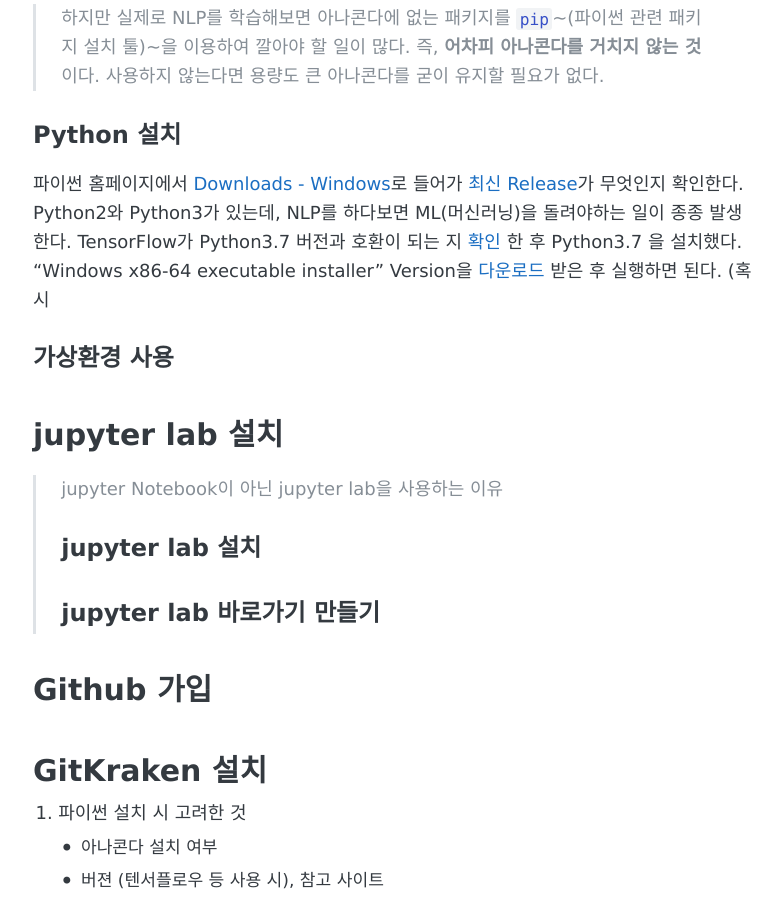
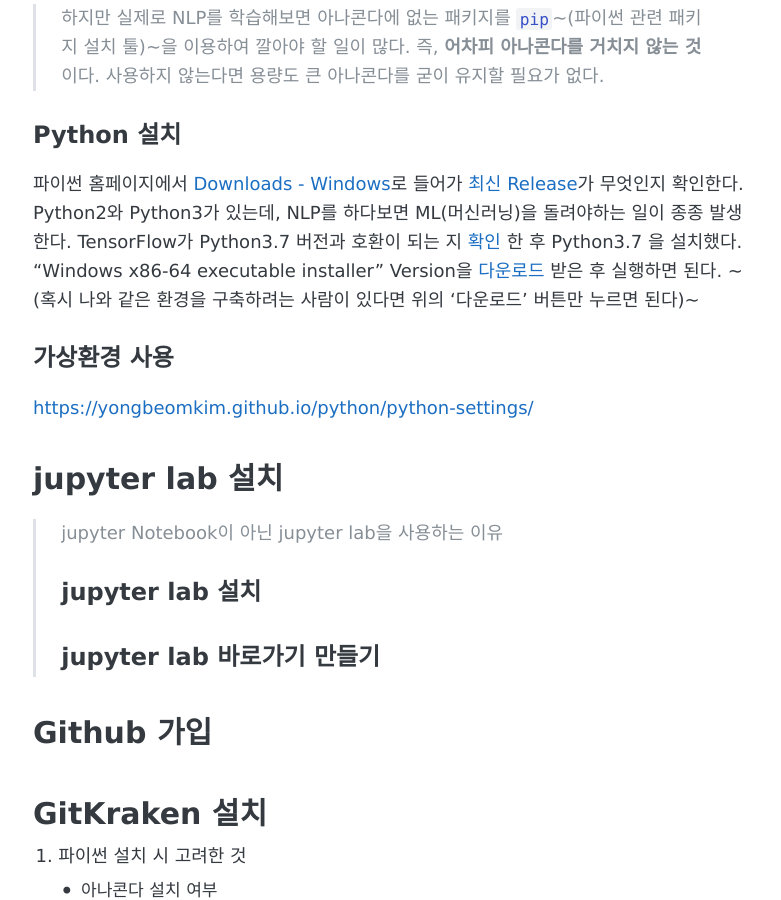
Before and after one commit to stellarway/stellarway.github.io, a Jekyll site: the page built from _posts/2019-08-23-enviroment.md, in a window 1280 px wide and 900 px high, scrolled down 545 px. Shown: the whole window, without its empty margins (247-1028 px from the left). Built offline with Jekyll 4.4.1, drawn with Linux system fonts in a browser that asks for light colours.

Commit message:
_posts/2019-08-23-enviroment.md updated from https://stackedit.io/

```diff
--- a/_posts/2019-08-23-enviroment.md
+++ b/_posts/2019-08-23-enviroment.md
@@ -13,10 +13,10 @@
 ## Python 설치
 파이썬 홈페이지에서 [Downloads - Windows](https://www.python.org/downloads/windows/)로 들어가 [최신 Release](https://www.python.org/downloads/release/python-374/)가 무엇인지 확인한다. Python2와 Python3가 있는데, NLP를 하다보면 ML(머신러닝)을 돌려야하는 일이 종종 발생한다.  TensorFlow가 Python3.7 버전과 호환이 되는 지 [확인](https://tensorflow.blog/2019/02/03/tensorflow-1-13-0-support-python-3-7/) 한 후 Python3.7 을 설치했다.
 "Windows x86-64 executable installer" Version을 [다운로드](https://www.python.org/ftp/python/3.7.4/python-3.7.4-amd64.exe)  받은 후 실행하면 된다.
-(혹시
+~(혹시 나와 같은 환경을 구축하려는 사람이 있다면 위의 '다운로드' 버튼만 누르면 된다)~
 
 ## 가상환경 사용
-
+[https://yongbeomkim.github.io/python/python-settings/](https://yongbeomkim.github.io/python/python-settings/)
 # jupyter lab 설치
 > jupyter Notebook이 아닌 jupyter lab을 사용하는 이유
 ## jupyter lab 설치
```
Also changed, not shown: other parts of _posts/2019-08-23-enviroment.md (+2 -2 lines).
